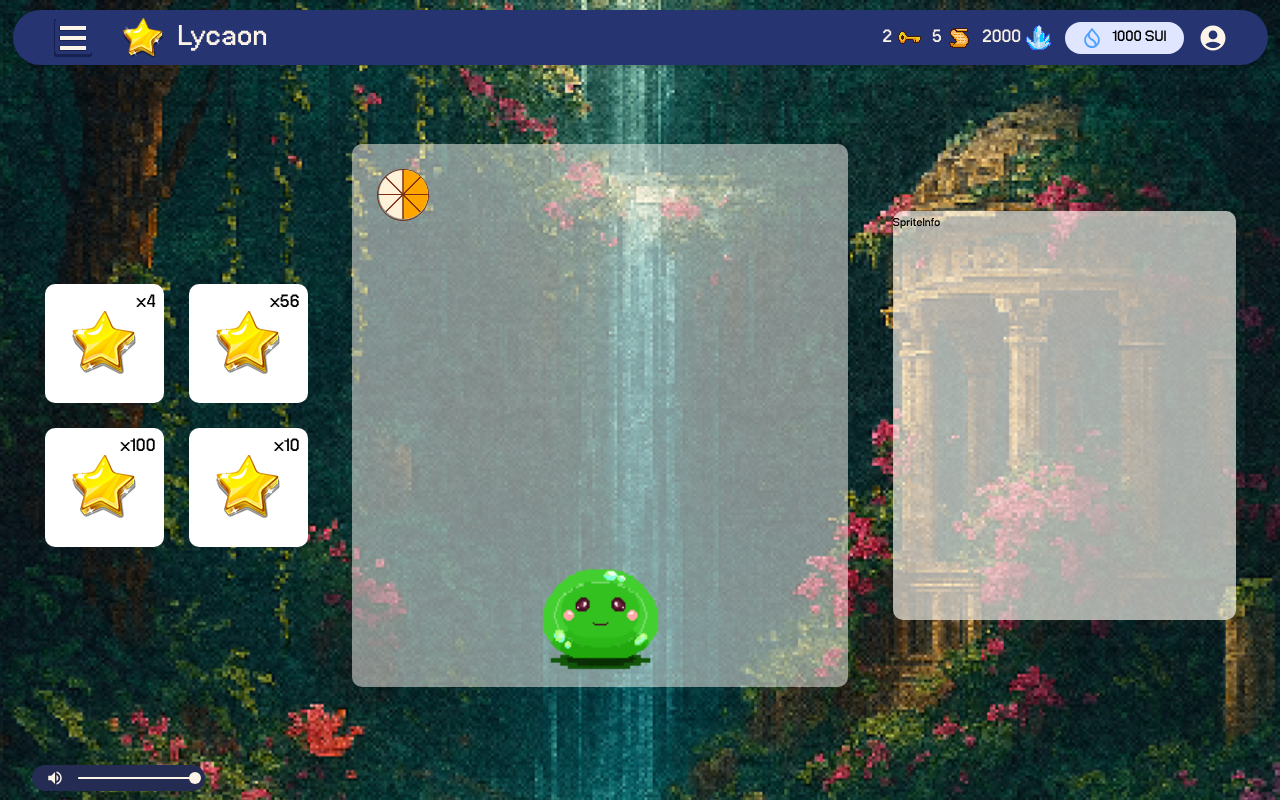
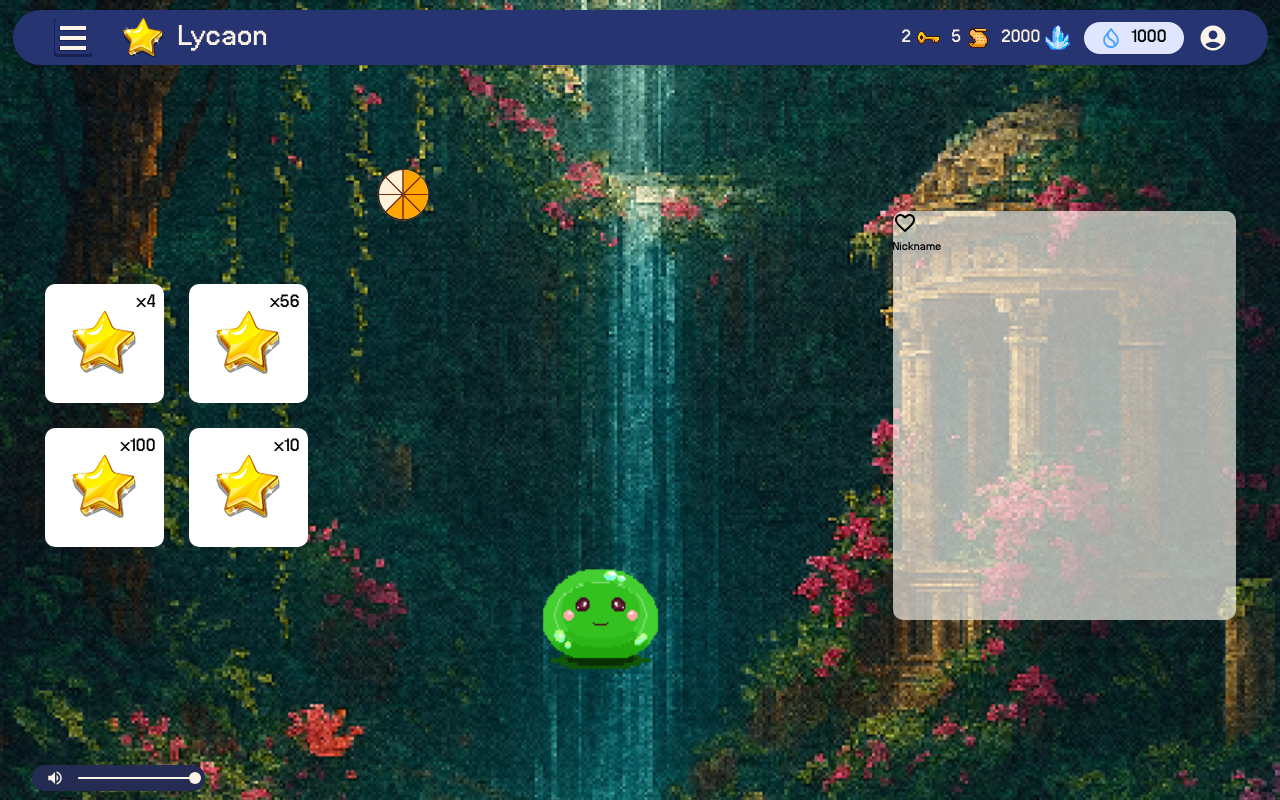
Before and after one commit to AntiAvengers/Lycaon, a React (Vite) app in the folder client/: page /collection/spriteDetail in a window 1280 px wide. Built offline with nearby package versions, Linux system fonts and the light colour scheme.

Commit message:
added logout btn to profile icon

```diff
--- a/client/src/components/Header.jsx
+++ b/client/src/components/Header.jsx
@@ -6,15 +6,16 @@ import AccountCircleIcon from "@mui/icons-material/AccountCircle";
 
 const Header = () => {
     const [open, setOpen] = useState(false);
+    const [profile, setProfile] = useState(false);
     const [message, setMessage] = useState("");
-    const menuRef = useRef(null);
+    const menuRef1 = useRef(null);
+    const menuRef2 = useRef(null);
 
     const location = useLocation();
     const navigate = useNavigate();
 
     const handleHomeClick = () => {
         navigate("/home");
-        window.location.reload();
     };
 
     // Show the confirmation popup or message
@@ -25,6 +26,7 @@ const Header = () => {
             setTimeout(() => setMessage(""), 3000);
         } else {
             navigate("/puzzles");
+            window.location.reload();
         }
     };
 
@@ -33,10 +35,18 @@ const Header = () => {
         console.log("Dropdown menu header clicked");
     };
 
+    const toggleProfile = () => {
+        setProfile((prev) => !prev);
+        console.log("Dropdown profile header clicked");
+    };
+
     // Memorized function to prevent unnecessary re-creations
     const handleOutsideClick = useCallback((event) => {
-        if (menuRef.current && !menuRef.current.contains(event.target)) {
+        if (menuRef1.current && !menuRef1.current.contains(event.target)) {
             setOpen(false);
+        }
+        if (menuRef2.current && !menuRef2.current.contains(event.target)) {
+            setProfile(false);
         }
     }, []);
 
@@ -65,7 +75,7 @@ const Header = () => {
             <div className="w-[1255px] max-w-full h-[55px] bg-[#273472] sm:rounded-[79px] py-[10px] px-6 sm:px-[40px] flex flex-row justify-between shadow-md mx-0 md:mx-[10px] sm:mx-0">
                 {/* Left Section: Menu and Logo */}
                 <section className="flex flex-row justify-between items-center gap-4 sm:gap-[30px]">
-                    <div ref={menuRef} className="relative">
+                    <div ref={menuRef1} className="relative">
                         <img
                             src={`/assets/icons/${
                                 open ? "closeBtn" : "openBtn"
@@ -110,9 +120,25 @@ const Header = () => {
                 <section className="flex flex-row gap-[9px] sm:gap-[14px] items-center">
                     <InGameCurrencyTracker />
                     <SuiWallet />
-                    <Link to="/user-profile" aria-label="Go to User Profile">
+                    <div
+                        className="relative"
+                        ref={menuRef2}
+                        onClick={toggleProfile}
+                    >
                         <AccountCircleIcon sx={{ width: 30, height: 30 }} />
-                    </Link>
+                        {profile && (
+                            <div className="absolute right-0 mt-[7px] w-[136px] sm:w-[255px] h-auto shadow-xl rounded-b-[10px] px-[10px] pt-[10px] pb-[20px] bg-[#273472]">
+                                <Link
+                                    to="/"
+                                    aria-label="Logs Out back to SignIn"
+                                    onClick={() => setProfile(false)}
+                                    className="w-[128px] sm:w-[235px] h-[42px] sm:h-[45px] flex items-center pl-[20px] sm:pl-[36px] pr-[10px] py-[10px] rounded-[10px] hover:bg-[#1A265D] hover:shadow-[0_-4px_0_0_rgba(0,0,0,0.45)] active:bg-[#131C46] shadow-none transition-hover duration-200 text-start text-[26px] text-[#FCF4E7]"
+                                >
+                                    Log Out
+                                </Link>
+                            </div>
+                        )}
+                    </div>
                 </section>
 
                 {/* Already on PuzzlePage Message */}
--- a/client/src/components/collectionPg.jsx
+++ b/client/src/components/collectionPg.jsx
@@ -6,7 +6,7 @@ import FavoriteBorderIcon from "@mui/icons-material/FavoriteBorder";
 
 const creaturesList = [
     {
-        src: "/assets/star.png",
+        src: "/assets/sprites/celestial-sprite.png",
         label: "creature1",
         to: "/collection/spriteDetail",
     },
@@ -16,7 +16,7 @@ const creaturesList = [
         to: "/collection/spriteDetail",
     },
     {
-        src: "/assets/star.png",
+        src: "/assets/sprites/celestial-sprite.png",
         label: "creature3",
         to: "/collection/spriteDetail",
     },
--- a/client/src/components/connectPg.jsx
+++ b/client/src/components/connectPg.jsx
@@ -4,7 +4,7 @@ const ConnectPg = () => {
     return (
         <div className="min-h-screen w-full flex flex-col justify-center items-center px-4 sm:px-6">
             <h1 className="text-[45px] sm:text-[80px] uppercase text-center">
-                Welcom to Lycaon
+                Welcome to Lycaon
             </h1>
             <span className="text-[25px] sm:text-[30px]">
                 Game Requires a Sui Wallet
--- a/client/src/components/headerComp/suiWallet.jsx
+++ b/client/src/components/headerComp/suiWallet.jsx
@@ -5,10 +5,10 @@ const SuiWallet = () => {
                 <img
                     src="/assets/icons/sui-logo.svg"
                     alt="Sui Icon"
-                    className="w-[20px] h-[20px]"
+                    className="w-[20px] h-[20px] "
                 />
                 <div className="flex items-center h-[25px]">
-                    <h1 className="text-[21px]">1000 SUI</h1>
+                    <h1 className="text-[25px]">1000</h1>
                 </div>
             </section>
         </div>
--- a/client/src/components/puzzleComp/showcaseBox.jsx
+++ b/client/src/components/puzzleComp/showcaseBox.jsx
@@ -1,11 +1,20 @@
 const ShowcaseBox = () => {
     return (
         <div className="w-full h-[253.06px] p-1 bg-[#FCF4E7]/10 rounded">
-            <ul className="h-full flex flex-row justify-evenly items-end pb-[10px]">
+            <ul className="h-full flex flex-row justify-between items-end pb-[10px]">
                 {[
-                    { src: "assets/star.png", label: "creature1" },
-                    { src: "assets/sprites/slime-sprite.gif", label: "creature2" },
-                    { src: "assets/star.png", label: "creature3" },
+                    {
+                        src: "/assets/sprites/celestial-sprite.png",
+                        label: "creature1",
+                    },
+                    {
+                        src: "/assets/sprites/slime-sprite.gif",
+                        label: "creature2",
+                    },
+                    {
+                        src: "/assets/sprites/celestial-sprite.png",
+                        label: "creature3",
+                    },
                 ].map((creature) => (
                     <li key={creature.label}>
                         <img
--- a/client/src/components/spriteDetailComp/foodMeter.jsx
+++ b/client/src/components/spriteDetailComp/foodMeter.jsx
@@ -1,3 +1,4 @@
+import PropTypes from "prop-types";
 import CircularProgress from "@mui/material/CircularProgress";
 import { Box } from "@mui/material";
 
@@ -72,4 +73,13 @@ const FoodMeter = ({ hunger }) => {
     );
 };
 
+FoodMeter.propTypes = {
+    hunger: PropTypes.number.isRequired,
+};
+
+FoodMeter.defaultProps = {
+    hunger: 8,
+};
+
+
 export default FoodMeter;
--- a/client/src/components/spriteDetailComp/spriteInfo.jsx
+++ b/client/src/components/spriteDetailComp/spriteInfo.jsx
@@ -1,7 +1,38 @@
+import { useState } from "react";
+import FavoriteIcon from "@mui/icons-material/Favorite";
+import FavoriteBorderIcon from "@mui/icons-material/FavoriteBorder";
+
+const sprite = {
+    name: "Sprite",
+    age: 5,
+    personality: ["Happy", "Adventurous"],
+    details:
+        "Lorem ipsum dolor sit amet, consectetur adipiscing elit. Sed maximus libero sit amet egestas accumsan. Sed massa sem, convallis et fringilla lacinia, faucibus sed augue. ",
+};
+
 const SpritesInfo = () => {
+    const [liked, setLiked] = useState(false);
+
+    const handleLiked = () => {
+        setLiked((prev) => !prev);
+    };
+
     return (
         <div className="w-[343px] h-[409px] bg-[#FEFAF3]/65 rounded-[10px]">
-            <h1>SpriteInfo</h1>
+            {/* {sprite.map((sprite) => )} */}
+            <button
+                onClick={() => handleLiked()}
+                aria-label="favorite"
+                className="cursor-pointer"
+            >
+                {liked ? (
+                    <FavoriteIcon style={{ color: "#EA1A26" }} />
+                ) : (
+                    <FavoriteBorderIcon />
+                )}
+            </button>
+            <h1>Nickname</h1>
+            <span></span>
         </div>
     );
 };
--- a/client/src/components/spriteDetailPg.jsx
+++ b/client/src/components/spriteDetailPg.jsx
@@ -1,4 +1,3 @@
-import PropTypes from "prop-types";
 import { useEffect } from "react";
 
 import FoodInventory from "./spriteDetailComp/foodInventory";
@@ -16,8 +15,8 @@ const SpritesDetailPg = () => {
     return (
         <div className="w-full h-[625px] flex flex-row justify-evenly items-center">
             <FoodInventory />
-            <section className="w-[496px] h-[543px] bg-[#FEFAF3]/50 rounded-[10px] p-[15px] relative flex items-end justify-center">
-                <FoodMeter hunger={4} />
+            <section className="w-[496px] h-[543px]  rounded-[10px] p-[15px] relative flex items-end justify-center">
+                <FoodMeter hunger={5} />
                 <img
                     src="/assets/sprites/slime-sprite.gif"
                     alt="sprite"
@@ -29,12 +28,4 @@ const SpritesDetailPg = () => {
     );
 };
 
-FoodMeter.propTypes = {
-    hunger: PropTypes.number.isRequired,
-};
-
-FoodMeter.defaultProps = {
-    hunger: 8,
-};
-
 export default SpritesDetailPg;
```
Also changed, not shown: client/public/assets/sprites/celestial-sprite.png (added).
